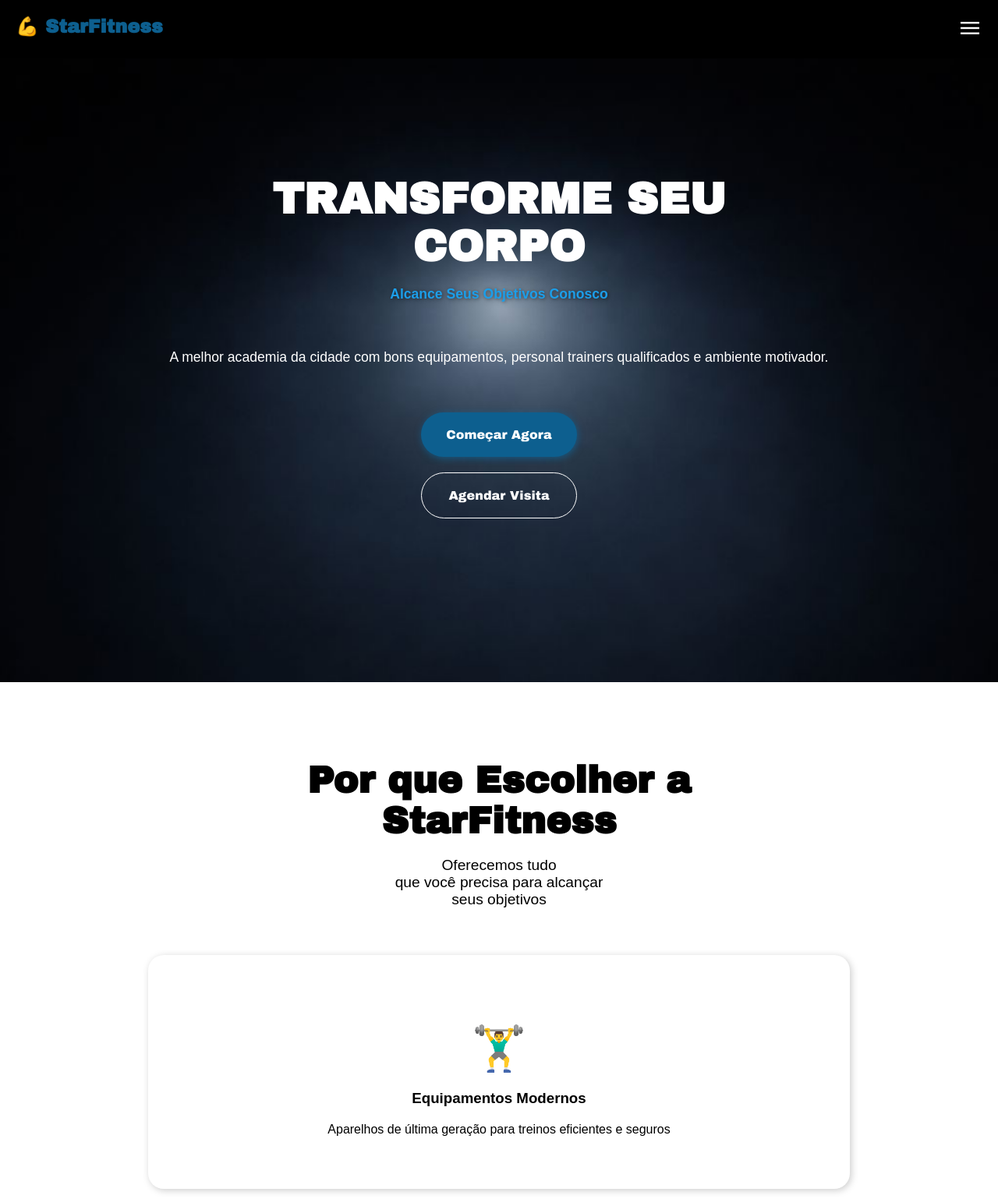
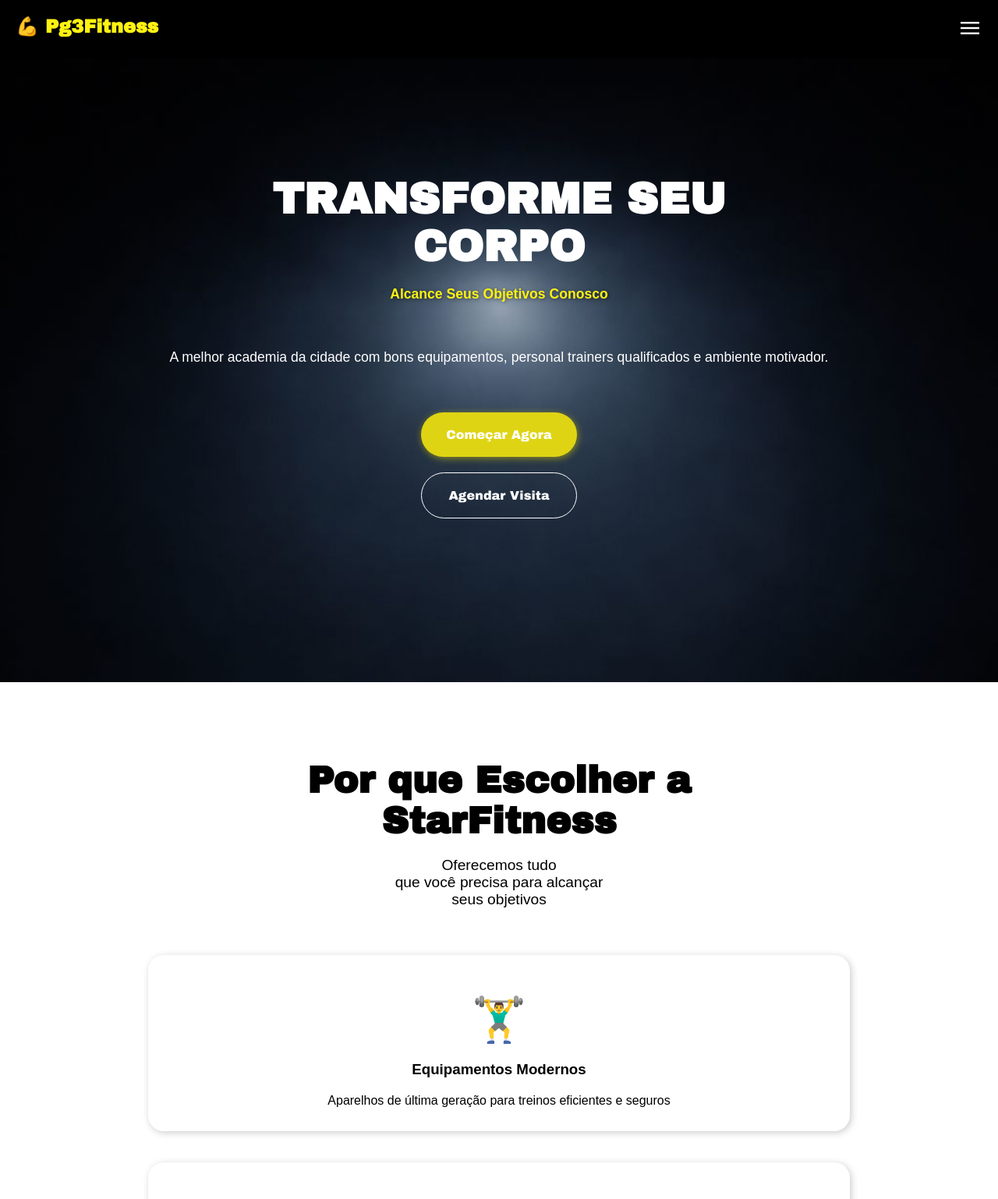
Before and after one commit to lucasrenatolu5-spec/projeto-academia, a plain HTML site: page index.html in a window 1280 px wide. Shown: the top 1538 px of the page at 78% size. Drawn offline with nearby package versions, Linux system fonts and the light colour scheme.

Commit message:
site atualizado

```diff
--- a/index.html
+++ b/index.html
@@ -9,7 +9,7 @@
 </head>
 <body>
       <nav>
-        <h2>💪 StarFitness</h2>
+        <h2>💪 Pg3Fitness</h2>
         <menu> <span class="material-symbols-outlined">menu</span>
 
         </menu>
@@ -52,6 +52,12 @@
                 <p>Chuveiros, armários e toda infraestrutura necessária</p>
             </div>
         </section>
+        <section id="planos">
+            <div>
+                <h2>Nossos Planos</h2>
+                <p>Escolha o melhor plano para você</p>
+            </div>
+        </section>
     </main>
 </body>
 </html>
--- a/style.css
+++ b/style.css
@@ -1,11 +1,11 @@
 @charset "UTF-8";
 
 /*CORES
- cor 1: #1393DB azul claro
- cor 2: #1076B1 azul claro escuro
- cor 3: #0D5F8F azul medio claro
- cor 4: #0A486D azul medio escuro
- cor 5: #07324B azul escuro
+ cor 1: #FFF212 amarelo
+ cor 2: #FDC928 amarelo escuro
+ cor 3: #F99F32 laranja
+ cor 4: #FFFFFF branco
+ cor 5: #000000 preto
  */
 
 @import url('https://fonts.googleapis.com/css2?family=Archivo+Black&display=swap');
@@ -19,7 +19,7 @@
 nav{
     display: flex;
     background-color: black;
-    color: #0D5F8F;
+    color: #FFF212;
     justify-content: space-between;
     padding: 20px;
     font-family: "Archivo Black", sans-serif;
@@ -47,7 +47,7 @@ header h1{
 }
 
 header #obj strong{
-    color: #1c9ee9;
+    color: #FFF212;
     text-shadow: 1px 1px 5px rgba(0, 0, 0, 0.534);
 }
 
@@ -80,13 +80,13 @@ header a{
 }
 
 #comecar{
-    background-color: #0D5F8F;
+    background-color: #dfd413;
     max-width: 200px;
     margin: auto;
     padding: 20px;
     border-radius: 40px;
     margin-bottom: 20px;
-    box-shadow: 1px 2px 10px #0e6699b2;
+    box-shadow: 1px 2px 10px #bdb40ea6;
 }
 
 #visita{
@@ -99,7 +99,7 @@ header a{
 }
 
 #comecar:hover{
-    box-shadow: 3px 4px 20px #0c6fa8;
+    box-shadow: 3px 4px 20px #c9bf0fa6;
     transition: box-shadow .5s ease, transform .5s ease;
     transform: translate(0px, -3px);
 }
@@ -112,7 +112,7 @@ header a{
 
 main{
     background-color: white;
-    height: 100vh;
+    min-height: 100vh;
 }
 
 #section1 h2{
@@ -134,7 +134,7 @@ main{
 section.cards{
     max-width: 900px;
     width: 90%;
-    height: 300px;
+    min-height: 300px;
     margin: auto;
     margin-top: 20px;
 }
@@ -150,16 +150,15 @@ section.cards{
      align-items: center;     /* eixo horizontal */
      text-align: center;
      height: 100%;
-     padding: 10px;
+     padding: 30px;
      background-color: white;
      box-shadow: 2px 2px 10px rgba(0, 0, 0, 0.205);
      border-radius: 20px;
      margin-top: 40px;
-     flex-wrap: wrap;
 }
 
 .card1:hover{
-     box-shadow: 2px 2px 20px #0e669973;
+     box-shadow: 2px 2px 20px #c9bf0fa6;
      transition: box-shadow .5s;
 }
 
@@ -173,3 +172,7 @@ section.cards{
     font-family: Arial, Helvetica, sans-serif;
     margin-top: 20px;
 }
+
+section#planos{
+    background-color: rgba(43, 42, 42, 0.603);
+}
```
